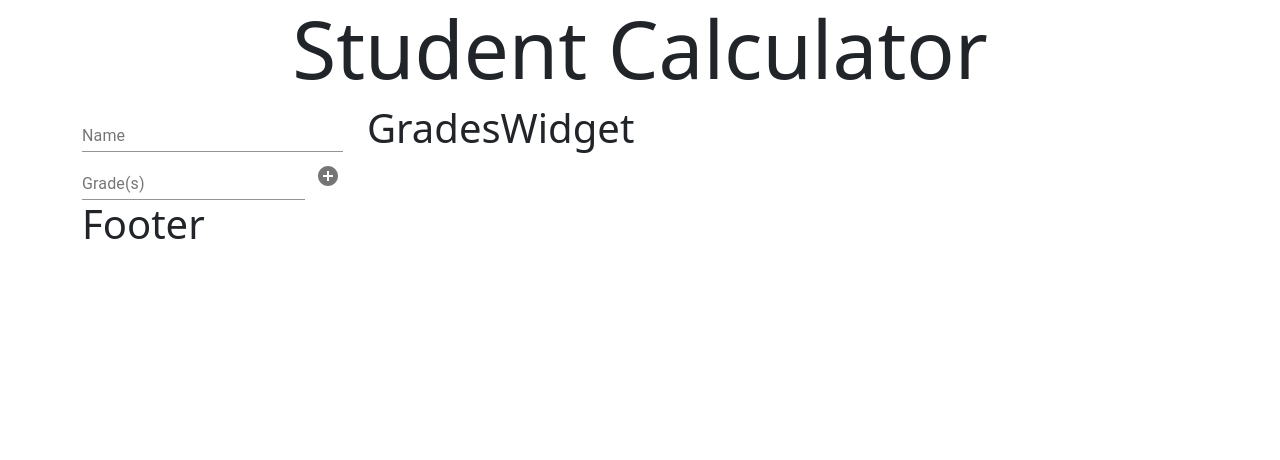
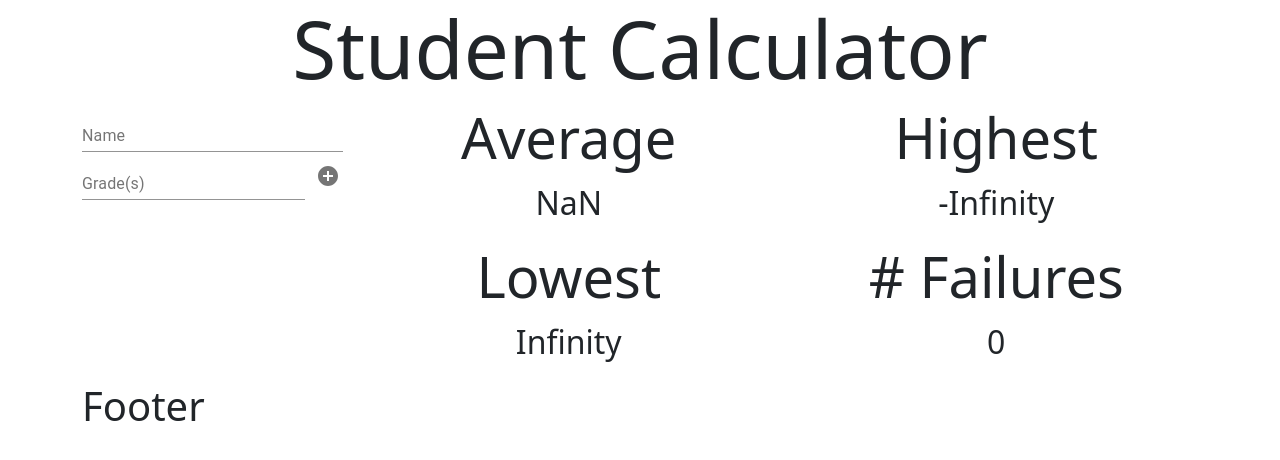
Before and after one commit to tomergroisman/students-calculator, a React (Create React App) app: page / in a window 1280 px wide. Both pictures are taken after a click on the button 328 px from the left and 176 px from the top of the page. Shown: the top 460 px of the page. Built offline with nearby package versions, Linux system fonts and the light colour scheme.

Commit message:
Add grades widget implementation

```diff
--- a/src/components/GradesWidget/index.tsx
+++ b/src/components/GradesWidget/index.tsx
@@ -1,13 +1,35 @@
 import React from 'react';
+import {GradesHighlights} from '../../utils/types';
 
 interface Props {
-  grades: number[],
+  gradesHighlights: GradesHighlights | null,
 }
 
 export default function GradesWidget(props: Props) {
+  if (props.gradesHighlights) {
   return (
     <div>
-      <h1>GradesWidget</h1>
+      <div className="row">
+        <div className="col-6">
+          <h1 className="text-center display-4">Average</h1>
+          <p className="text-center fs-2">{props.gradesHighlights.avg}</p>
+        </div>
+        <div className="col-6">
+          <h1 className="text-center display-4">Highest</h1>
+          <p className="text-center fs-2">{props.gradesHighlights.highest}</p>
+        </div>
+      </div>
+        <div className="row">
+          <div className="col-6">
+            <h1 className="text-center display-4">Lowest</h1>
+            <p className="text-center fs-2">{props.gradesHighlights.lowest}</p>
+          </div>
+          <div className="col-6">
+            <h1 className="text-center display-4"># Failures</h1>
+            <p className="text-center fs-2">{props.gradesHighlights.failures}</p>
+          </div>
+        </div>
     </div>
-  )
+  )}
+  return null;
 }
--- a/src/containers/LandingPage.tsx
+++ b/src/containers/LandingPage.tsx
@@ -102,7 +102,7 @@ export default class LandingPage extends Component<{}, State> {
             />
           </div>
           <div className="col-9">
-            <GradesWidget grades={this.state.grades} />
+            <GradesWidget gradesHighlights={this.state.gradesHighlights} />
           </div>
         </div>
         <Footer />
```
